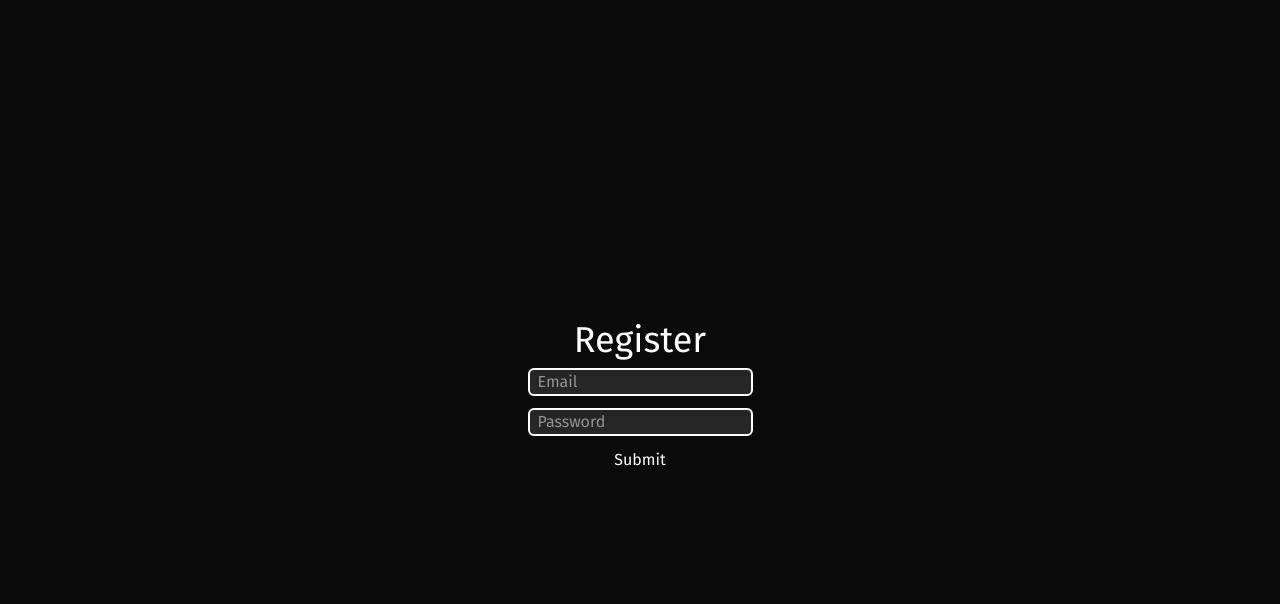
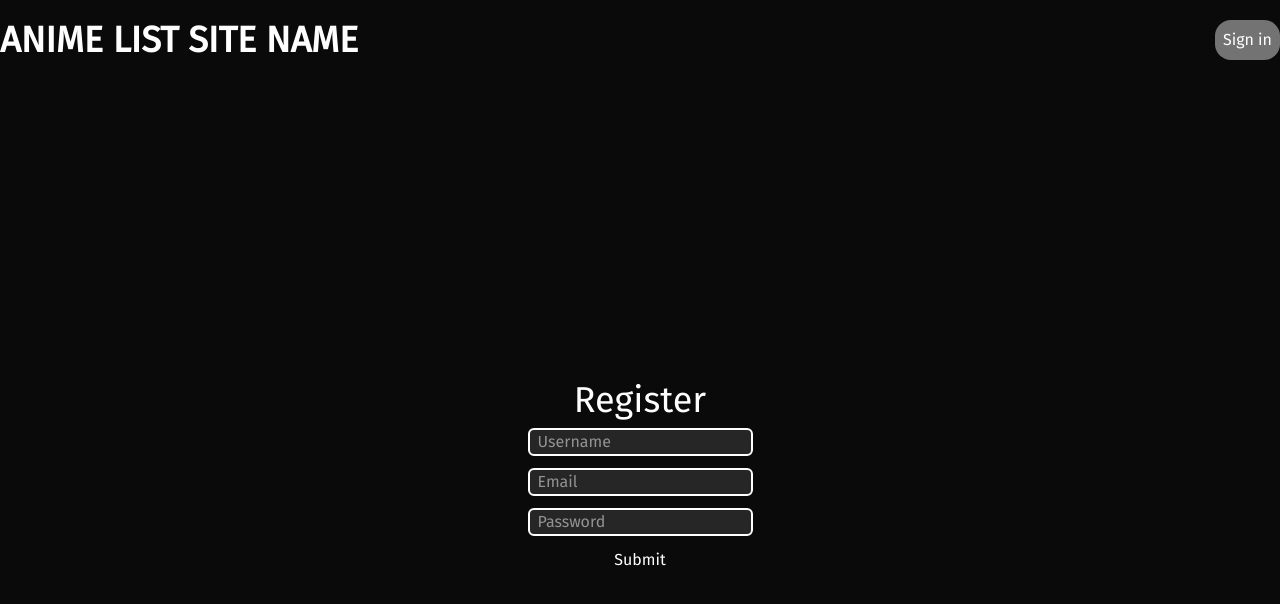
Before and after one commit to samlaconico/MoeKyun, a Next.js app: page /register in a window 1280 px wide. Shown: the top 604 px of the page. Built offline with nearby package versions, Linux system fonts and the light colour scheme; no server answers.

Commit message:
layout updates

```diff
--- a/package.json
+++ b/package.json
@@ -10,6 +10,7 @@
   },
   "dependencies": {
     "firebase": "^11.5.0",
+    "motion": "^12.6.0",
     "next": "15.2.3",
     "react": "^19.0.0",
     "react-dom": "^19.0.0",
--- /dev/null
+++ b/src/app/[id]/page.tsx
@@ -0,0 +1,47 @@
+import List from "@/components/List";
+import Nav from "@/components/Nav";
+import UsernameHeader from "@/components/UsernameHeader";
+import { app } from "@/firebase/config";
+import {
+  collection,
+  documentId,
+  getDocs,
+  getFirestore,
+  query,
+  where,
+} from "firebase/firestore";
+import { useCollection } from "react-firebase-hooks/firestore";
+
+export default async function Profile({
+  params,
+}: {
+  params: Promise<{ id: string }>;
+}) {
+  const { id } = await params;
+
+  //check if id is a valid profile
+  const q = query(
+    collection(getFirestore(app), "userCollection"),
+    where("username", "==", id),
+  );
+  const querySnapshot = await getDocs(q);
+  console.log(querySnapshot.docs.length);
+  if (querySnapshot.size != 0) {
+    return (
+      <div>
+        <Page username={id} />
+      </div>
+    );
+  } else {
+    return <div>404</div>;
+  }
+}
+
+function Page({ username }: { username: string }) {
+  return (
+    <div>
+      <UsernameHeader username={username} />
+      <List username={username} />
+    </div>
+  );
+}
--- a/src/app/layout.tsx
+++ b/src/app/layout.tsx
@@ -1,6 +1,7 @@
 import type { Metadata } from "next";
 import { Fira_Sans } from "next/font/google";
 import "./globals.css";
+import Nav from "@/components/Nav";
 
 const firaSans = Fira_Sans({
   weight: "400",
@@ -21,8 +22,11 @@ export default function RootLayout({
   return (
     <html lang="en">
       <body
-        className={`${firaSans.variable} antialiased m-auto container bg-neutral-950 text-white`}
+        className={`${firaSans.variable} container m-auto bg-neutral-950 text-white antialiased`}
       >
+        <header>
+          <Nav />
+        </header>
         {children}
       </body>
     </html>
--- a/src/app/page.tsx
+++ b/src/app/page.tsx
@@ -17,8 +17,7 @@ export default function Home() {
     <h1>LOADING</h1>
   ) : authState ? (
     <>
-      <Nav />
-      <div>CONTENT</div>
+      <div>welcome {authState.displayName}</div>
     </>
   ) : (
     <WelcomePageNotSignedIn />
--- a/src/app/register/page.tsx
+++ b/src/app/register/page.tsx
@@ -3,12 +3,18 @@
 import { FormEvent, useState } from "react";
 import { Credentials } from "@/utils/types";
 import { auth, db } from "@/firebase/config";
-import { useCreateUserWithEmailAndPassword } from "react-firebase-hooks/auth";
+import {
+  useAuthState,
+  useCreateUserWithEmailAndPassword,
+  useUpdateProfile,
+} from "react-firebase-hooks/auth";
 import { addDoc, collection } from "firebase/firestore";
 import { useRouter } from "next/navigation";
 
 export default function Register() {
   const router = useRouter();
+  const [authState] = useAuthState(auth);
+  const [updateProfile, updating, updateError] = useUpdateProfile(auth);
 
   //store user credentials fields in state
   const [credentials, setCredentials] = useState<Credentials>({
@@ -16,8 +22,10 @@ export default function Register() {
     password: "",
   });
 
+  const [username, setUsername] = useState<string>("");
+
   //firebase-hook to create user with firebase auth
-  const [register, , , error] = useCreateUserWithEmailAndPassword(auth);
+  const [register, user, , error] = useCreateUserWithEmailAndPassword(auth);
 
   //handle form submission
   const handleSubmit = async (e: FormEvent) => {
@@ -30,7 +38,11 @@ export default function Register() {
       //add user email to unique document on firestore
       await addDoc(collection(db, "userCollection"), {
         email: credentials.email,
+        username: username,
       });
+
+      //set username
+      await updateProfile({ displayName: username });
 
       //session storage -- might remove later
       if (res != undefined) {
@@ -55,6 +67,14 @@ export default function Register() {
         }}
       >
         <input
+          type="text"
+          className="mx-auto rounded-md border-2 border-white bg-neutral-800 px-2"
+          placeholder="Username"
+          onChange={(e) => {
+            setUsername((prev) => e.target.value);
+          }}
+        />
+        <input
           type="email"
           className="mx-auto rounded-md border-2 border-white bg-neutral-800 px-2"
           placeholder="Email"
--- /dev/null
+++ b/src/components/List.tsx
@@ -0,0 +1,36 @@
+"use client";
+
+import { app } from "@/firebase/config";
+import { collection, getFirestore, query, where } from "firebase/firestore";
+import { useCollection } from "react-firebase-hooks/firestore";
+
+export default function List({ username }: { username: string }) {
+  const q = query(
+    collection(getFirestore(app), "userCollection"),
+    where("username", "==", username),
+  );
+  const [value, loading, error] = useCollection(q, {
+    snapshotListenOptions: { includeMetadataChanges: true },
+  });
+  return (
+    <>
+      <div className="table border-spacing-2">
+        <div className="table-row">
+          <div className="table-cell size-36 bg-amber-300"></div>
+          <div className="table-cell size-36 bg-amber-300"></div>
+          <div className="table-cell size-36 bg-amber-300"></div>
+        </div>
+        <div className="table-row">
+          <div className="table-cell size-36 bg-amber-300"></div>
+          <div className="table-cell size-36 bg-amber-300"></div>
+          <div className="table-cell size-36 bg-amber-300"></div>
+        </div>
+        <div className="table-row">
+          <div className="table-cell size-36 bg-amber-300"></div>
+          <div className="table-cell size-36 bg-amber-300"></div>
+          <div className="table-cell size-36 bg-amber-300"></div>
+        </div>
+      </div>
+    </>
+  );
+}
--- a/src/components/Nav.tsx
+++ b/src/components/Nav.tsx
@@ -2,24 +2,34 @@
 
 import { auth } from "@/firebase/config";
 import { signOut } from "firebase/auth";
+import { useRouter } from "next/navigation";
 import { useAuthState } from "react-firebase-hooks/auth";
 
 export default function Nav() {
-  const [authState] = useAuthState(auth);
+  const [authState, loading] = useAuthState(auth);
+  const router = useRouter();
 
   return (
     <div className="font-fira-sans my-5 flex flex-row justify-between">
-      <h1 className="my-auto text-2xl">ANIME LIST SITE NAME</h1>
+      <h1 className="my-auto text-4xl font-bold">ANIME LIST SITE NAME</h1>
       <div className="inline-flex space-x-4">
-        <h1 className="my-auto">{authState?.email}</h1>
+        <button onClick={() => router.push(`/${authState?.displayName}`)}>
+          <h1 className="my-auto hover:shadow-white">
+            {loading ? "LOADING" : authState?.displayName}
+          </h1>
+        </button>
         <button
           className="rounded-2xl bg-neutral-500 p-2"
           onClick={() => {
-            signOut(auth);
-            sessionStorage.setItem("signedin", "false");
+            if (authState) {
+              signOut(auth);
+              sessionStorage.setItem("signedin", "false");
+            } else {
+              router.push("/sign-in");
+            }
           }}
         >
-          {authState ? "Logout" : "Signin"}
+          {authState ? "Logout" : "Sign in"}
         </button>
       </div>
     </div>
--- /dev/null
+++ b/src/components/UsernameHeader.tsx
@@ -0,0 +1,35 @@
+"use client";
+
+import { app, auth } from "@/firebase/config";
+import { collection, getFirestore, query, where } from "firebase/firestore";
+import { useCollection } from "react-firebase-hooks/firestore";
+
+export default function UsernameHeader({ username }: { username: string }) {
+  const q = query(
+    collection(getFirestore(app), "userCollection"),
+    where("username", "==", username),
+  );
+
+  const [value, loading, error] = useCollection(q, {
+    snapshotListenOptions: { includeMetadataChanges: true },
+  });
+
+  console.log(value?.docs[0].get("username"));
+  return (
+    <div className="flex flex-row items-end space-x-3 py-10">
+      <img src="https://yt3.ggpht.com/yti/ANjgQV-0bO4_a79iFihiLxp_MPItweNXG9Fa5YvQ2BG52EcmVg=s108-c-k-c0x00ffffff-no-rj" />
+      <div>
+        <h1 className="font-fira-sans">
+          {loading
+            ? "LOADING"
+            : auth.currentUser?.displayName == username
+              ? "Edit Profile"
+              : ""}
+        </h1>
+        <h1 className="font-fira-sans text-4xl font-bold">
+          {loading ? "LOADING" : value?.docs[0].get("username")}
+        </h1>
+      </div>
+    </div>
+  );
+}
```
Also changed, not shown: 1 other file (tests, documents, lock files or other folders).
